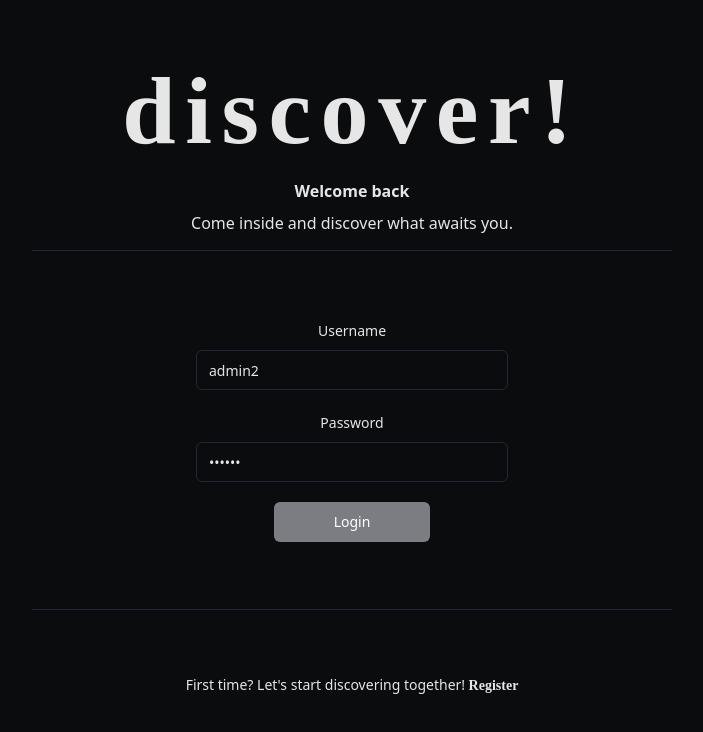
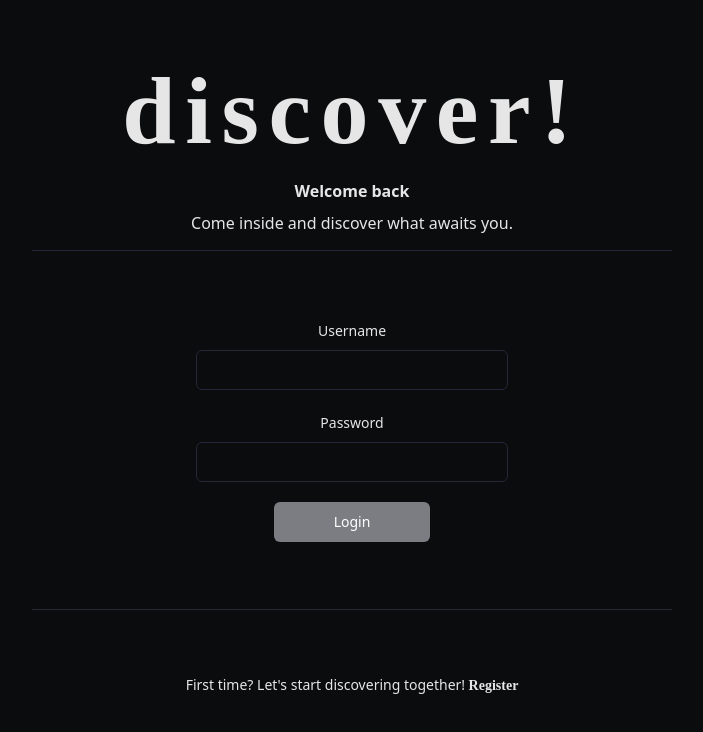
Before and after one commit to adistyaokta/discover-fe, a React (Vite) app: page /sign-in in a window 1280 px wide. Shown: the top 732 px of the page, without its empty margins (288-991 px from the left). Built offline with nearby package versions, Linux system fonts and the light colour scheme; no server answers; a web font is replaced by a local one.

Commit message:
cleaning

```diff
--- a/src/_auth/forms/LoginForm.tsx
+++ b/src/_auth/forms/LoginForm.tsx
@@ -7,20 +7,19 @@ import { LoginValidation } from '@/lib/validation';
 import { zodResolver } from '@hookform/resolvers/zod';
 import { motion } from 'framer-motion';
 import { useForm } from 'react-hook-form';
-import { useLocation, useNavigate } from 'react-router-dom';
+import { useNavigate } from 'react-router-dom';
 import type { z } from 'zod';
 
 export const LoginForm = () => {
   const { toast } = useToast();
   const { mutateAsync: loginAccount, isPending: loading } = useLoginAccount();
   const navigate = useNavigate();
-  const { pathname } = useLocation();
 
   const form = useForm<z.infer<typeof LoginValidation>>({
     resolver: zodResolver(LoginValidation),
     defaultValues: {
-      username: 'admin2',
-      password: 'admin2'
+      username: '',
+      password: ''
     }
   });
 
--- a/src/_auth/forms/SignupForm.tsx
+++ b/src/_auth/forms/SignupForm.tsx
@@ -5,10 +5,10 @@ import { useToast } from '@/components/ui/use-toast';
 import { useCreateAccount, useLoginAccount } from '@/lib/react-query/queriesAndMutation';
 import { SignupValidation } from '@/lib/validation';
 import { zodResolver } from '@hookform/resolvers/zod';
+import { motion } from 'framer-motion';
 import { useForm } from 'react-hook-form';
-import { Link, useLocation, useNavigate } from 'react-router-dom';
+import { useNavigate } from 'react-router-dom';
 import type { z } from 'zod';
-import { motion } from 'framer-motion';
 
 export const SignupForm = () => {
   const { toast } = useToast();
```
